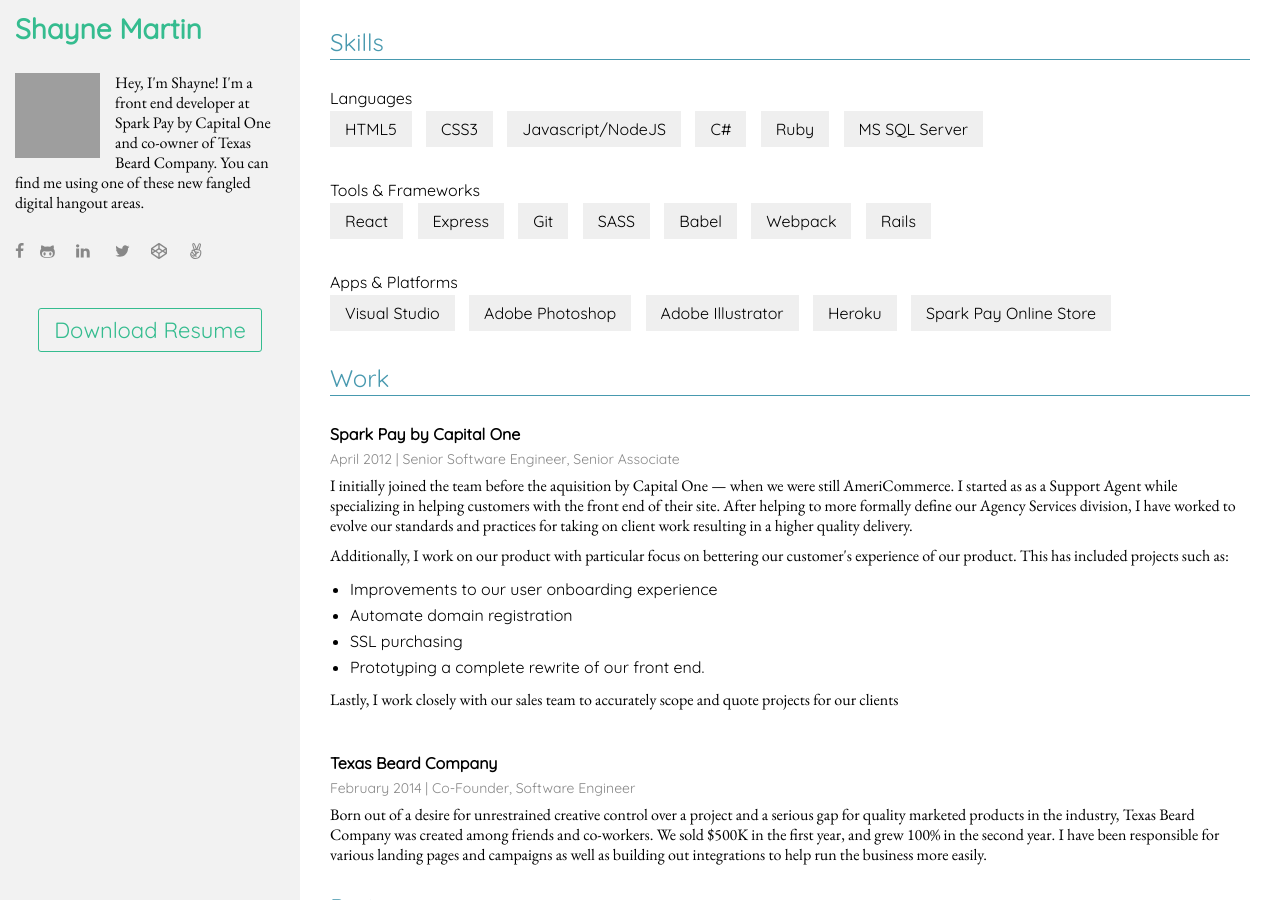
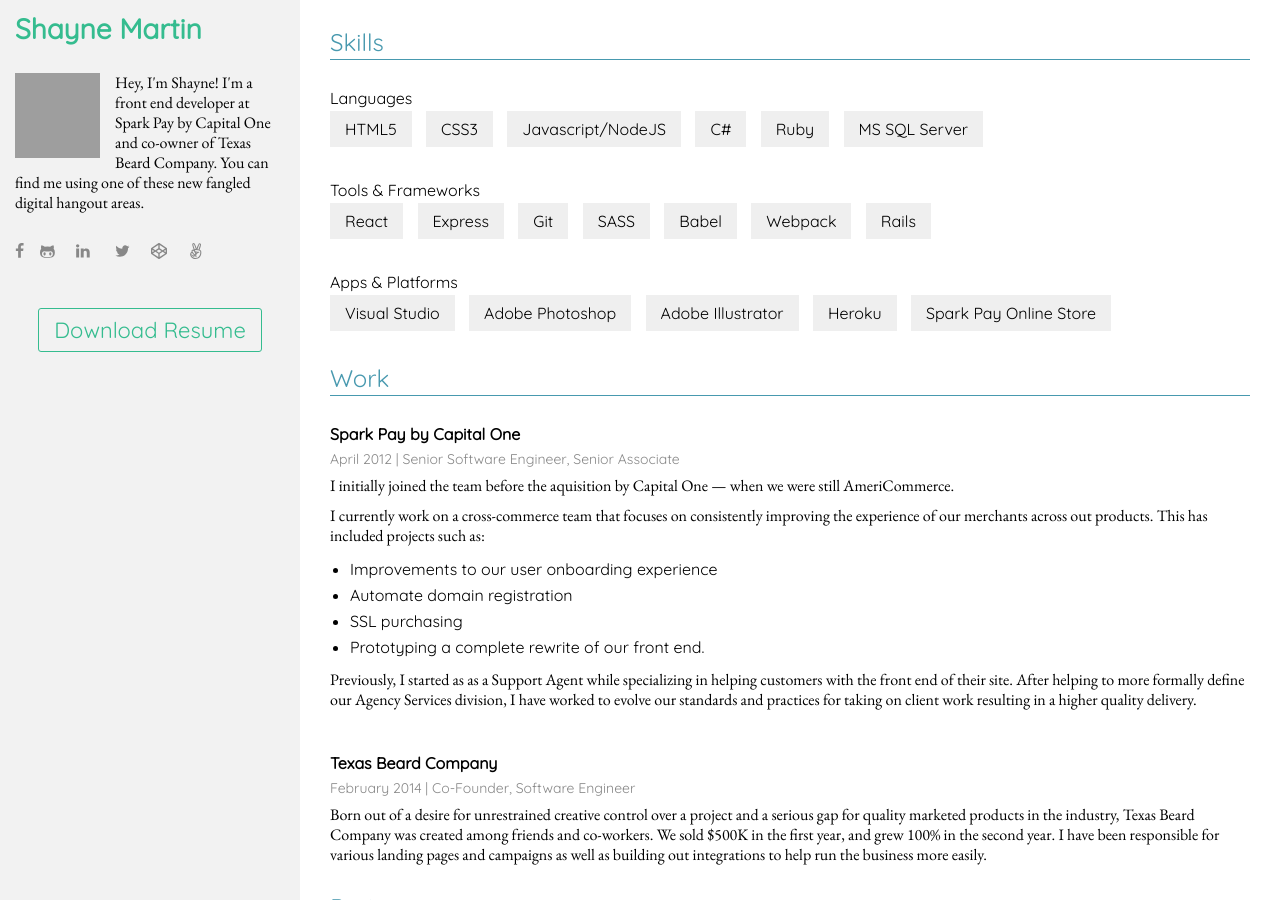
Before and after one commit to shaynemartin91/shaynemartin91.github.io, a Jekyll site: the page index.html, which Jekyll copies as it is, in a window 1280 px wide and 900 px high. Built offline with Jekyll 4.4.1, drawn with Linux system fonts in a browser that asks for light colours; nearby versions of some CDN libraries; grey boxes are pictures that could not be loaded.

Commit message:
Reorder description to put current work first.

```diff
--- a/index.html
+++ b/index.html
@@ -123,9 +123,8 @@
                 <span class="employment__position">Senior Software Engineer, Senior Associate</span>
               </div>
               <div class="employment__desc">
-                <p>I initially joined the team before the aquisition by Capital One &mdash; when we were still AmeriCommerce. I started as as a Support Agent while specializing in helping customers with the front end of their site. After helping to more formally define our Agency Services division, I have worked to evolve our standards and practices for taking on client work resulting in a higher quality delivery.</p>
-
-                <p>Additionally, I work on our product with particular focus on bettering our customer's experience of our product. This has included projects such as:
+                <p>I initially joined the team before the aquisition by Capital One &mdash; when we were still AmeriCommerce.</p>
+                <p>I currently work on a cross-commerce team that focuses on consistently improving the experience of our merchants across out products. This has included projects such as:
                   <ul>
                     <li>Improvements to our user onboarding experience</li>
                     <li>Automate domain registration</li>
@@ -134,7 +133,7 @@
                   </ul>
                 </p>
 
-                <p>Lastly, I work closely with our sales team to accurately scope and quote projects for our clients</p>
+                 <p>Previously, I started as as a Support Agent while specializing in helping customers with the front end of their site. After helping to more formally define our Agency Services division, I have worked to evolve our standards and practices for taking on client work resulting in a higher quality delivery.</p>
               </div>
             </div>
 
```
